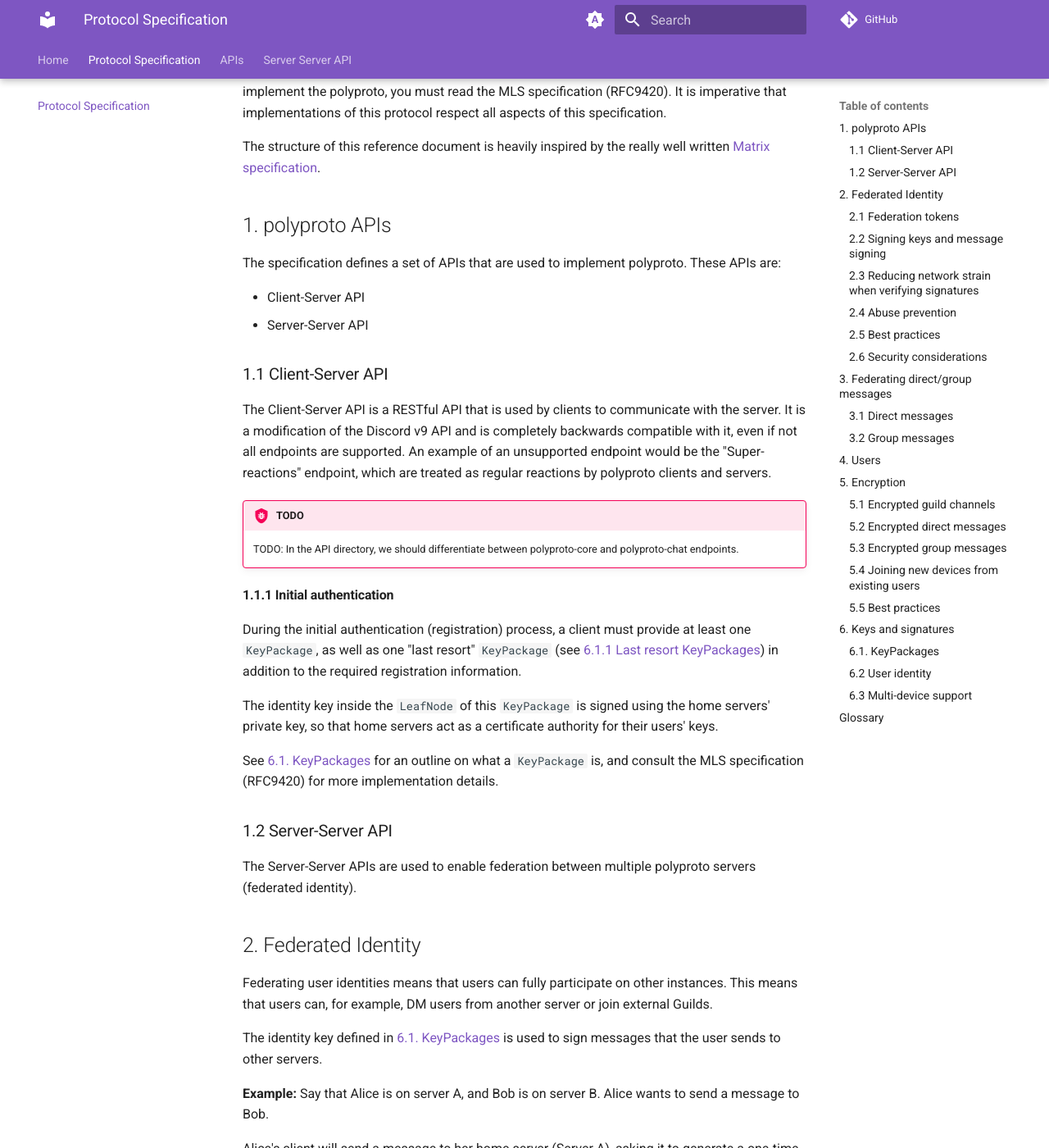
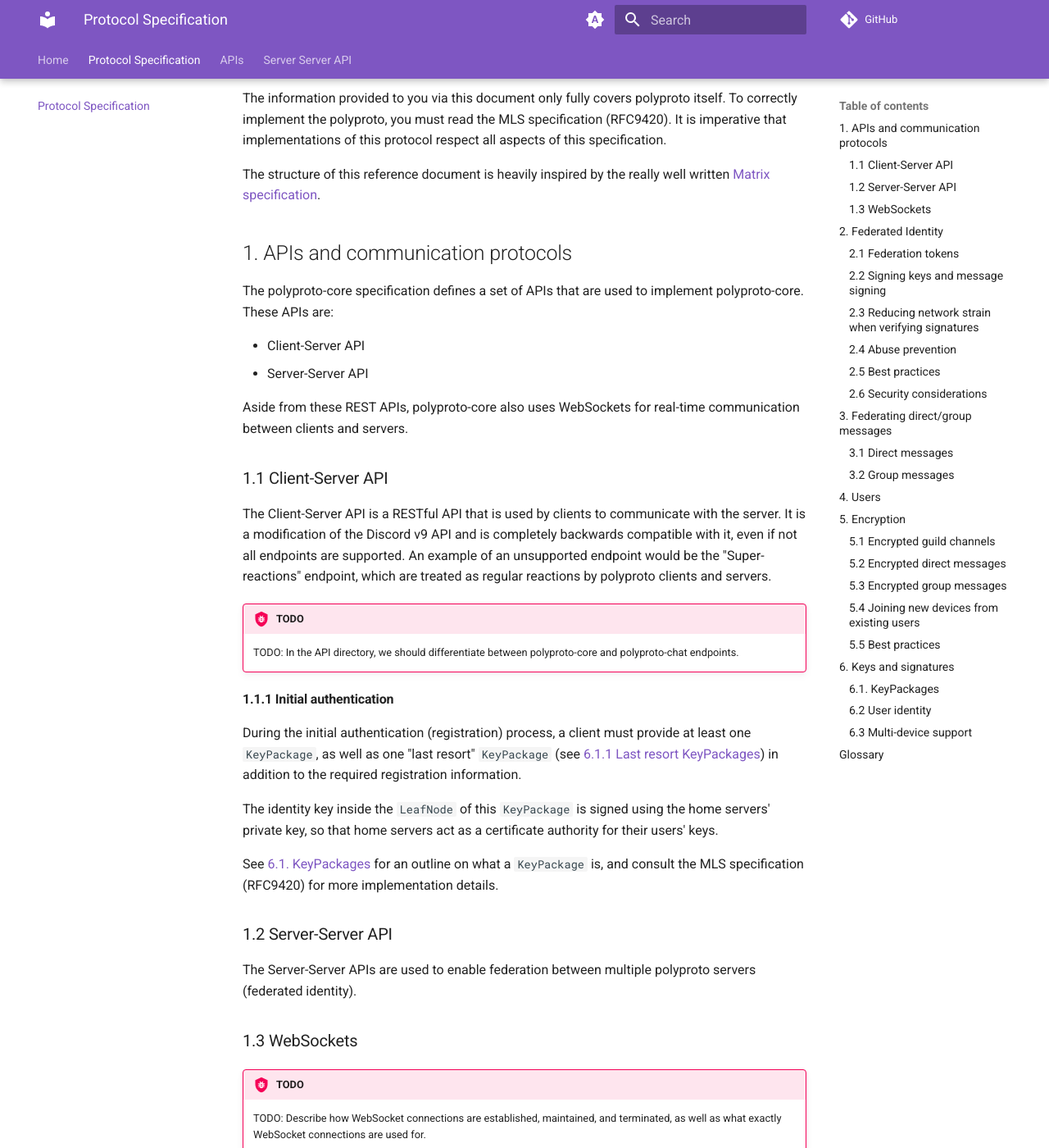
Before and after one commit to polyphony-chat/docs, an MkDocs documentation site: the page built from docs/specification.md, in a window 1280 px wide and 1400 px high, scrolled down 1330 px. Shown: the whole window at 82% size. Built offline with MkDocs 1.6.1 and Material for MkDocs 9.7.7, drawn with Linux system fonts in a browser that asks for light colours; plug-ins that fetch from the network failed and are left out; comment, search, counter and statistics services are not loaded; some of the changed text lies outside the part shown.

Commit message:
Add section for WebSockets

```diff
--- a/SPECIFICATION.md
+++ b/SPECIFICATION.md
@@ -3,10 +3,11 @@
 **v0.0.0** - Treat this as an unfinished draft.
 
 - [Polyproto Specification](#polyproto-specification)
-  - [1. polyproto APIs](#1-polyproto-apis)
+  - [1. APIs and communication protocols](#1-apis-and-communication-protocols)
     - [1.1 Client-Server API](#11-client-server-api)
       - [1.1.1 Initial authentication](#111-initial-authentication)
     - [1.2 Server-Server API](#12-server-server-api)
+    - [1.3 WebSockets](#13-websockets)
   - [2. Federated Identity](#2-federated-identity)
     - [2.1 Federation tokens](#21-federation-tokens)
     - [2.2 Signing keys and message signing](#22-signing-keys-and-message-signing)
@@ -39,12 +40,14 @@ The information provided to you via this document only fully covers polyproto it
 
 The structure of this reference document is heavily inspired by the really well written [Matrix specification](https://spec.matrix.org/latest).
 
-## 1. polyproto APIs
+## 1. APIs and communication protocols
 
-The specification defines a set of APIs that are used to implement polyproto. These APIs are:
+The polyproto-core specification defines a set of APIs that are used to implement polyproto-core. These APIs are:
 
 - Client-Server API
 - Server-Server API
+
+Aside from these REST APIs, polyproto-core also uses WebSockets for real-time communication between clients and servers.
 
 ### 1.1 Client-Server API
 
@@ -66,6 +69,13 @@ See [6.1. KeyPackages](#61-keypackages) for an outline on what a `KeyPackage` is
 ### 1.2 Server-Server API
 
 The Server-Server APIs are used to enable federation between multiple polyproto servers (federated identity).
+
+### 1.3 WebSockets
+
+!!! bug "TODO"
+
+    TODO: Describe how WebSocket connections are established, maintained, and terminated, as well
+    as what exactly WebSocket connections are used for.
 
 ## 2. Federated Identity
 
```
